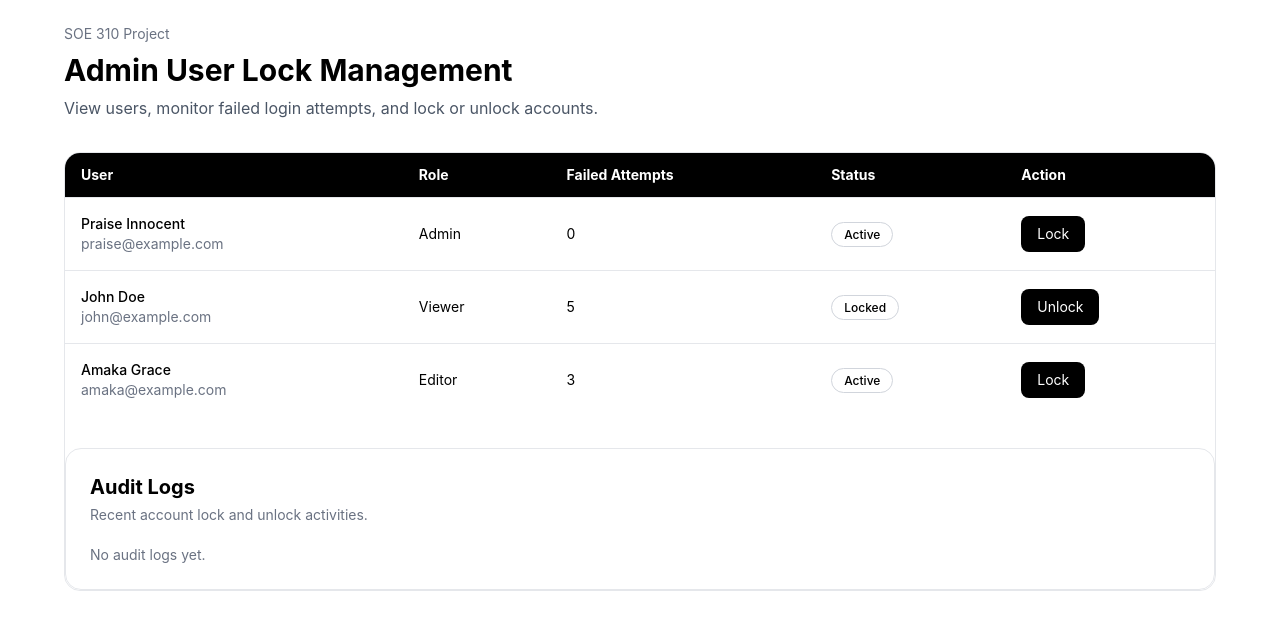
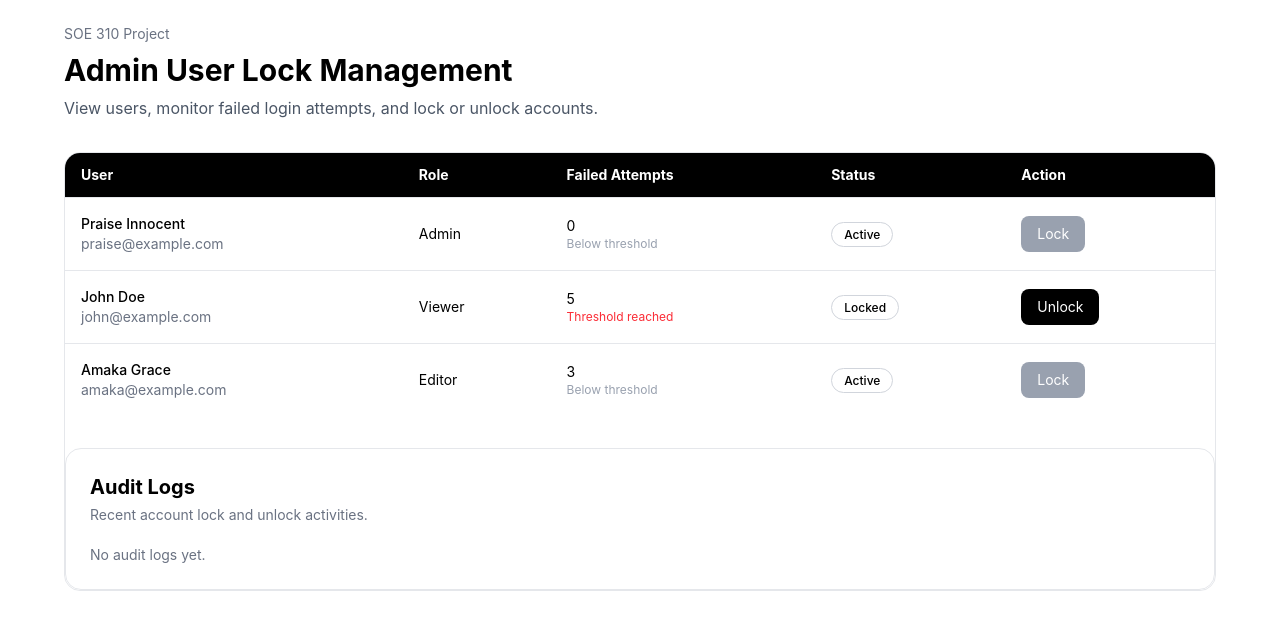
Before and after one commit to praisezedo/soe310-admin-lockscreen, a React (Vite) app: page / in a window 1280 px wide. Shown: the top 630 px of the page. Built offline with nearby package versions, Linux system fonts and the light colour scheme.

Commit message:
Add failed attempt threshold validation

```diff
--- a/src/App.tsx
+++ b/src/App.tsx
@@ -82,7 +82,20 @@ function handleConfirmAction() {
 
                   <td className="px-4 py-4 capitalize">{user.role}</td>
 
-                  <td className="px-4 py-4">{user.failedAttempts}</td>
+                  <td className="px-4 py-4">{user.failedAttempts}
+
+                    {
+                    user.failedAttempts >= 5 ? (
+                      <p className="text-xs text-red-500">
+                        Threshold reached
+                      </p>
+                    ) : (
+                      <p className="text-xs text-gray-400">
+                        Below threshold
+                      </p>
+                    )
+                  }
+                  </td>
 
                   <td className="px-4 py-4">
                     <span className="rounded-full border border-gray-300 px-3 py-1 text-xs font-medium capitalize">
@@ -92,13 +105,21 @@ function handleConfirmAction() {
 
                   <td className="px-4 py-4">
               <button
+                disabled={
+                  user.status === "active" &&
+                  user.failedAttempts < 5
+                }
                 onClick={() => {
                   setAction(user.status === "locked" ? "unlock" : "lock");
                   setSelectedUser(user.name);
                   setSelectedUserId(user.id);
                   setModalOpen(true);
                 }}
-                className="rounded-lg hover:opacity-50 hover:cursor-pointer bg-black px-4 py-2 text-white"
+                className={`rounded-lg px-4 py-2 text-white ${
+                  user.status === "active" && user.failedAttempts < 5
+                    ? "bg-gray-400 cursor-not-allowed"
+                    : "bg-black"
+                }`}
               >
                 {user.status === "locked" ? "Unlock" : "Lock"}
               </button>
```
